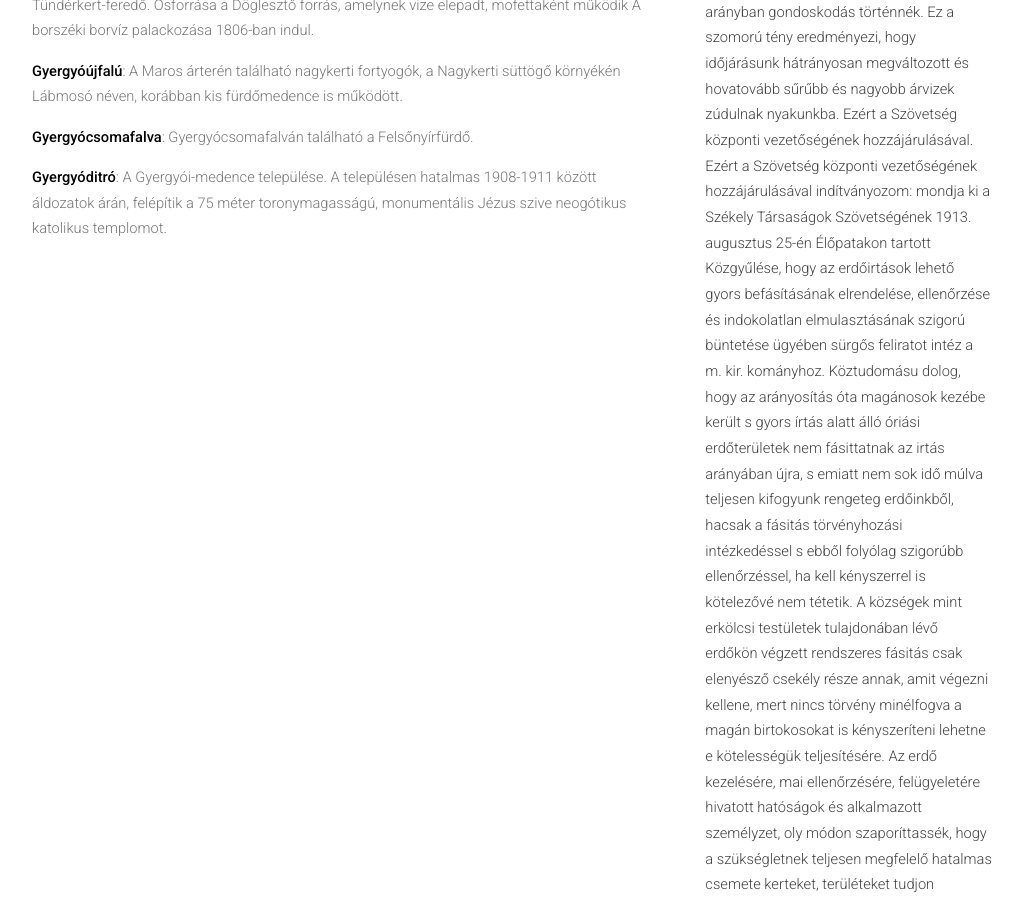
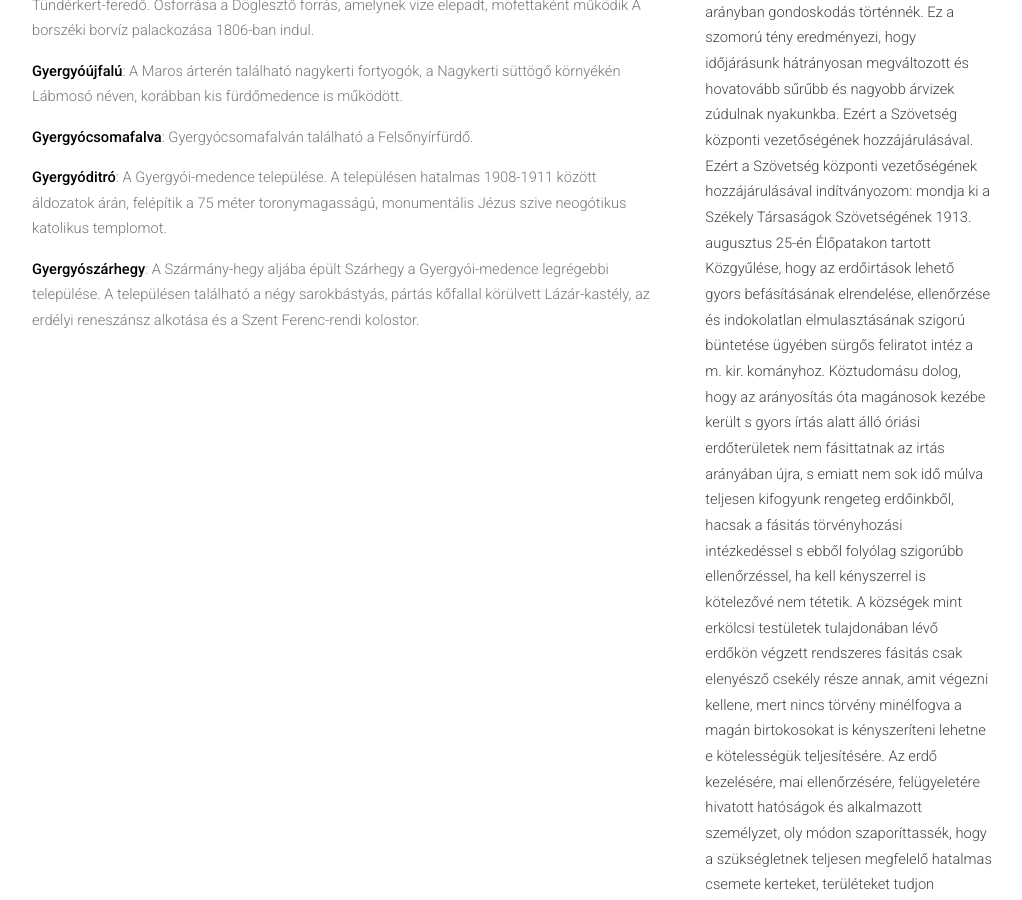
Before and after one commit to siculia/siculia.github.io, a Jekyll site: the page built from siculia-gyergyoszek.html, in a window 1280 px wide and 900 px high, scrolled down 1377 px. Shown: the whole window, without its empty margins (128-1150 px from the left). Built offline with Jekyll 4.4.1, drawn with Linux system fonts in a browser that asks for light colours; nearby versions of some CDN libraries; library files that are not in the unit come from our copies.

Commit message:
Szárhegy

```diff
--- a/siculia-gyergyoszek.html
+++ b/siculia-gyergyoszek.html
@@ -35,6 +35,7 @@ layout: default
 						<p style="text-align: left;"><b>Gyergyóújfalú</b>: A Maros árterén található nagykerti fortyogók, a Nagykerti süttögő környékén Lábmosó néven, korábban kis fürdőmedence is működött.</p>
 						<p style="text-align: left;"><b>Gyergyócsomafalva</b>: Gyergyócsomafalván található a Felsőnyírfürdő.</p>
 						<p style="text-align: left;"><b>Gyergyóditró</b>: A Gyergyói-medence települése. A településen hatalmas 1908-1911 között áldozatok árán, felépítik a 75 méter toronymagasságú, monumentális Jézus szive neogótikus katolikus templomot.</p>
+						<p style="text-align: left;"><b>Gyergyószárhegy</b>: A Szármány-hegy aljába épült Szárhegy a Gyergyói-medence legrégebbi települése. A településen található a négy sarokbástyás, pártás kőfallal körülvett Lázár-kastély, az erdélyi reneszánsz alkotása és a Szent Ferenc-rendi kolostor.</p>
 
 					</section>
 				</div>
```
